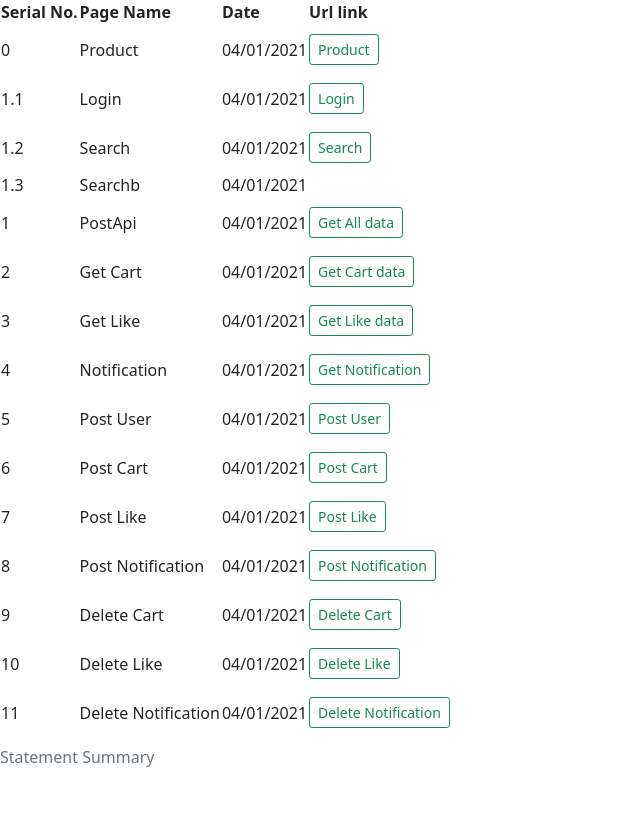
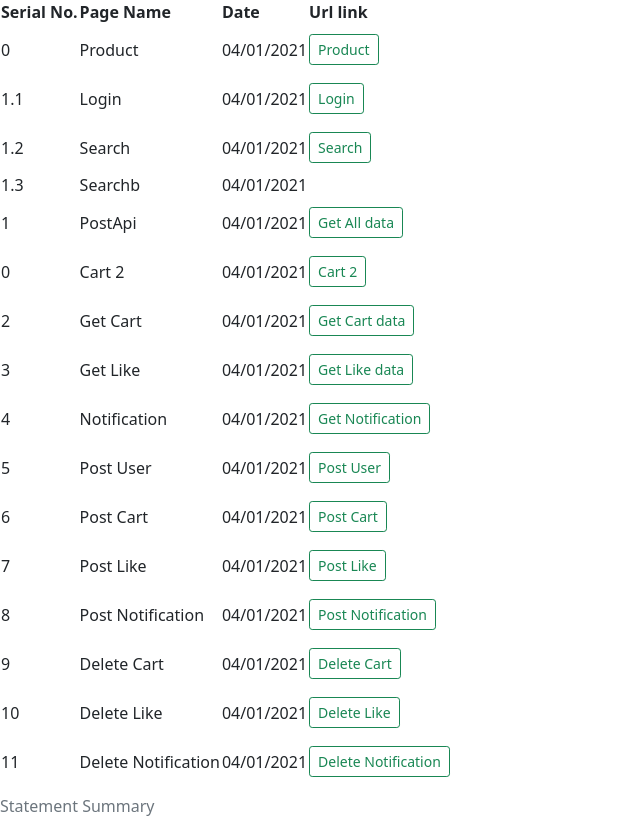
Before and after one commit to aperah10/djecom3, a Django app: template restapi/templates/restapi/Home.html in a window 1280 px wide. Shown: the part 103-929 px from the top of the page, without its empty margins (0-640 px from the left). Before the commit the page ends 870 px from the top, so only its background shows below. Run offline with Django 3.2, Linux system fonts and the light colour scheme; the template is opened without the code that fills it, so the values that code supplies are empty; some libraries are stand-ins or nearby versions.

```diff
--- a/restapi/serializer.py
+++ b/restapi/serializer.py
@@ -50,7 +50,7 @@ class CartSer(serializers.ModelSerializer):
 class AddCartSer(serializers.ModelSerializer):
     class Meta:
         model = ProductInCart
-        fields = ["product"]
+        fields = ["product", "quantity", "customer_cart"]
 
 
 # CART FOR DATA
--- a/restapi/templates/restapi/Home.html
+++ b/restapi/templates/restapi/Home.html
@@ -100,7 +100,16 @@
               Get All data </a></td>
        </tr>
 
+        <tr>
+           <td data-label="Serial"> 0 </td>
+           <td data-label="Account"> Cart 2 </td>
 
+           <td data-label="Due Date">04/01/2021</td>
+
+           <td data-label="Period">   <a href="{% url 'cartm'  %}"
+               class="btn btn-outline-success my-2 btn-sm">
+                Cart 2 </a></td>
+         </tr>
 
 
        <tr>
```
Also changed, not shown: restapi/views.py (+12 -12 lines), db.sqlite3.
